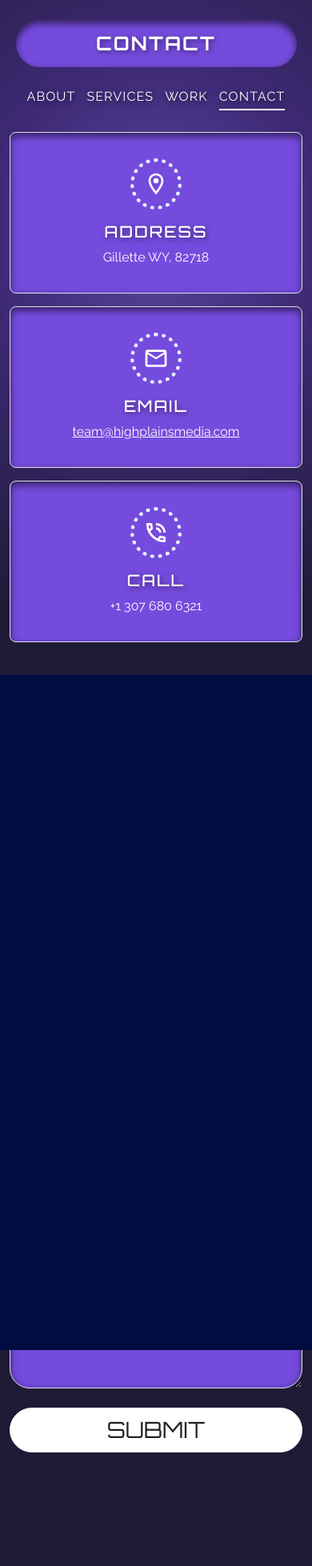
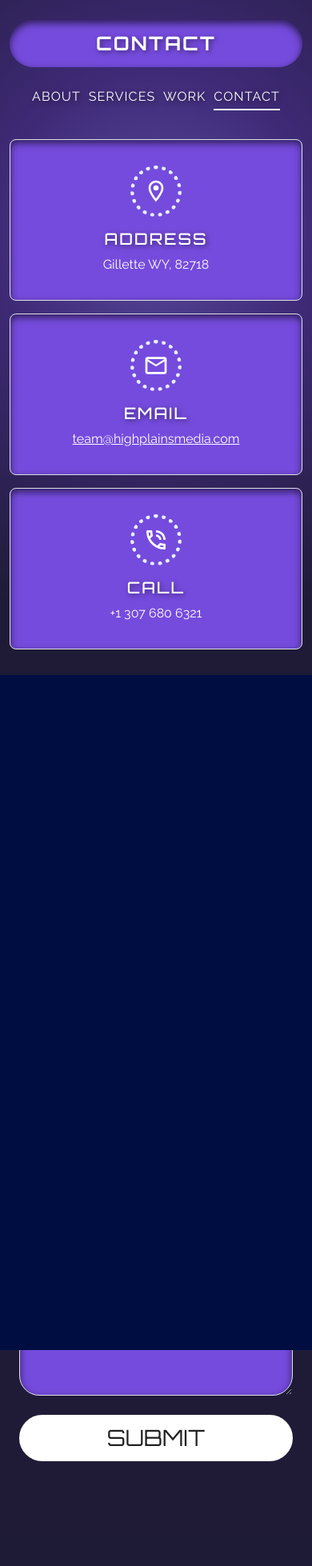
Before and after one commit to jrvscm/high-plains-media, a Next.js app: page /contact in a window 390 px wide. Shown: the top 1958 px of the page at 80% size. Built offline with nearby package versions, Linux system fonts and the light colour scheme.

Commit message:
contact page mobile spacing

```diff
--- a/src/components/ContactForm.js
+++ b/src/components/ContactForm.js
@@ -40,6 +40,7 @@ const StyledForm = styled(Form)`
   .btn-primary {
     min-width: 25vw;
     background-color: ${({ theme }) => theme.colors.white};
+    border-width: 2px;
     border-color: ${({ theme }) => theme.colors.white};
     color: ${({ theme }) => theme.colors.black};
     font-family: 'Orbitron', sans-serif;
@@ -49,6 +50,8 @@ const StyledForm = styled(Form)`
     transition: all .3s ease;
     &:hover {
       filter: brightness(90%);
+      background: transparent;
+      color: ${({ theme }) => theme.colors.white};
     }
   }
 `;
@@ -108,7 +111,7 @@ export const ContactForm = ({ setHovered }) => {
   };
 
   return (
-
+      <Container>
       <StyledForm
         $isMobile={isMobile}
         name="contact-peak-digital"
@@ -152,16 +155,16 @@ export const ContactForm = ({ setHovered }) => {
           </Col>
         </Row>
 
-        <Form.Floating>
+        <Form.Floating md={6}>
           <Form.Control onMouseEnter={() => setHovered(true)} onMouseLeave={() => setHovered(false)} as="textarea" id="message" name="message" placeholder="Message" style={{ height: '400px' }} onChange={handleChange} value={formData.message} required />
           <label htmlFor="message">Message</label>
         </Form.Floating>
 
-        <BtnWrapper className="text-center" $isMobile={isMobile}>
+        <BtnWrapper className="text-center" $isMobile={isMobile} md={6}>
           <Button onMouseEnter={() => setHovered(true)} onMouseLeave={() => setHovered(false)} type="submit" className="mt-2 btn-primary" style={{width: isMobile ? '100%' : ''}}>submit</Button>
         </BtnWrapper>
       </StyledForm>
-
+      </Container>
   );
 };
 
--- a/src/components/HeaderPill.js
+++ b/src/components/HeaderPill.js
@@ -1,7 +1,8 @@
 import React from 'react';
-import { styled } from 'styled-components';
+import { styled, css } from 'styled-components';
 import { device } from '../styles/breakpoints';
 import Link from 'next/link';
+import useResponsive from '../components/hooks/useResponsive';
 
 const Wrapper = styled.div`
     padding-top: 100px;
@@ -28,9 +29,9 @@ const PillContainer = styled.div`
     width: 35vw;
     z-index:1;
 
-    @media ${device.tablet} {
-        width: 90%;
-    }
+    ${({ $isMobile }) => $isMobile && css`
+        width: 100%;
+    `}
 `;
 
 const PillText = styled.h1`
@@ -98,9 +99,11 @@ const StyledLink = styled(Link)`
 
 `;
 
-const HeaderPill = ({title}) => (
+const HeaderPill = ({title}) => {
+    const { isMobile } = useResponsive();
+    return (
     <Wrapper>
-        <PillContainer>
+        <PillContainer $isMobile={isMobile}>
             <PillText>{title}</PillText>
         </PillContainer>
         <LinkWrapper>
@@ -110,6 +113,6 @@ const HeaderPill = ({title}) => (
             <StyledLink $active={'contact' === title} href={'/contact'}>CONTACT</StyledLink>
         </LinkWrapper>
     </Wrapper>
-);
+)};
 
 export default HeaderPill;
--- a/src/pages/contact.js
+++ b/src/pages/contact.js
@@ -1,6 +1,6 @@
 import { useState } from 'react';
 import Head from "next/head";
-import styled from 'styled-components';
+import styled, { css } from 'styled-components';
 import { device } from '../styles/breakpoints';import { Container, Form, Button, Row, Col } from 'react-bootstrap';
 import { MdOutlineLocationOn, MdOutlinePhoneInTalk, MdOutlineEmail } from "react-icons/md";
 
@@ -166,7 +166,11 @@ const IconWrapper = styled.div`
 `;
 
 const StyledRow = styled(Row)`
-    margin: 16px auto;
+    margin: 100px auto 16px auto;
+
+    ${({ $isMobile }) => $isMobile && css`
+      margin: 25px auto;
+    `}
 `;
 
 export default function Home() {
@@ -187,10 +191,10 @@ export default function Home() {
       {SplashComponent}
       {!isMobile && <CustomCursor hovered={hovered}/>}
       <Wrapper>
+        <Container>
           <HeaderPill title={'contact'} />
-
-        <StyledRow className="justify-content-center  align-items-center">
-            <Col lg={3} md={3} sm={12}>
+          <StyledRow $isMobile={isMobile} className="justify-content-center  align-items-center">
+              <Col lg={4} md={12} sm={12} className={isMobile && 'px-0'}>
                 <InfoWrapper className="text-center py-3 mt-3">
                   <IconWrapper className="my-3 mx-auto">
                     <MdOutlineLocationOn />
@@ -199,7 +203,7 @@ export default function Home() {
                   <p>Gillette WY, 82718</p>
                 </InfoWrapper>
               </Col>
-            <Col lg={3} md={3} sm={12}>
+              <Col lg={4} md={12} sm={12} className={isMobile && 'px-0'}>
                 <InfoWrapper className="text-center py-3 mt-3">
                       <IconWrapper className="my-3 mx-auto">
                     <MdOutlineEmail />
@@ -208,7 +212,7 @@ export default function Home() {
                   <p><a onMouseEnter={() => setHovered(true)} onMouseLeave={() => setHovered(false)} href="mailto:team@highplainsmedia.com">team@highplainsmedia.com</a></p>
                 </InfoWrapper>
               </Col>
-            <Col lg={3} md={3} sm={12}>
+              <Col lg={4} md={12} sm={12} className={isMobile && 'px-0'}>
                 <InfoWrapper className="text-center py-3 mt-3">
                   <IconWrapper className="my-3 mx-auto">
                     <MdOutlinePhoneInTalk />
@@ -218,10 +222,11 @@ export default function Home() {
                 </InfoWrapper>
               </Col>
           </StyledRow>
-        <FormWrapper className={'container'}>
+          <FormWrapper>
               <H3>LET&apos;S GET IN TOUCH</H3>
               <ContactForm setHovered={setHovered} />
           </FormWrapper>
+        </Container>
       </Wrapper>
     </>
   );
```
Lines whose indentation alone changed are shown as unchanged.
